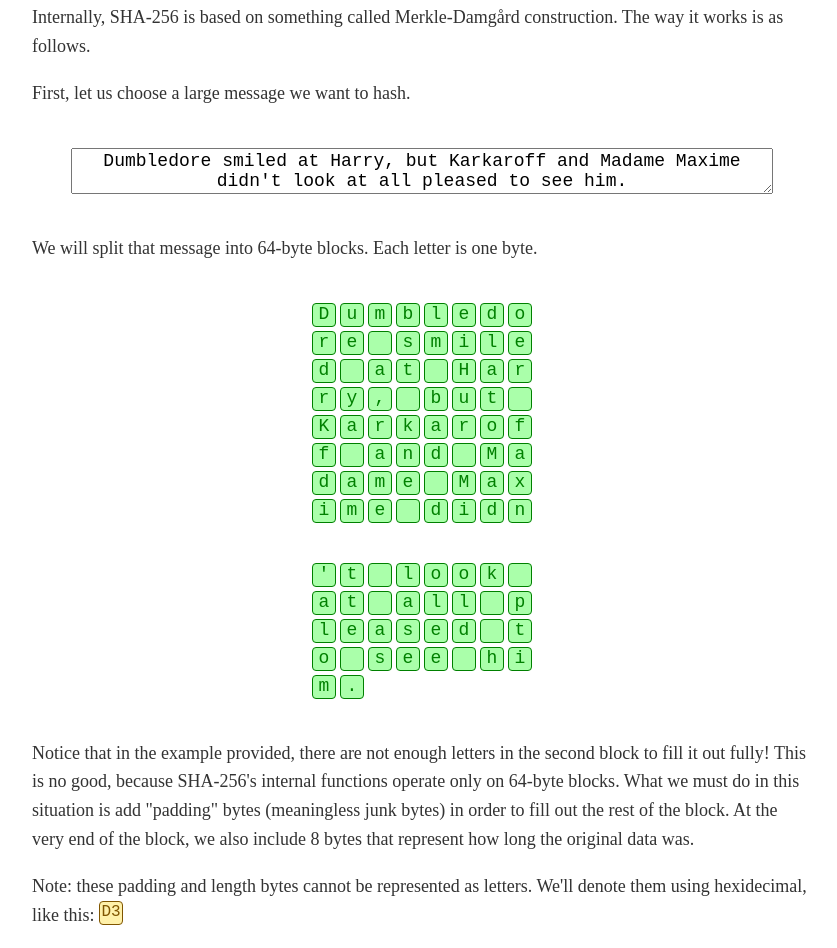
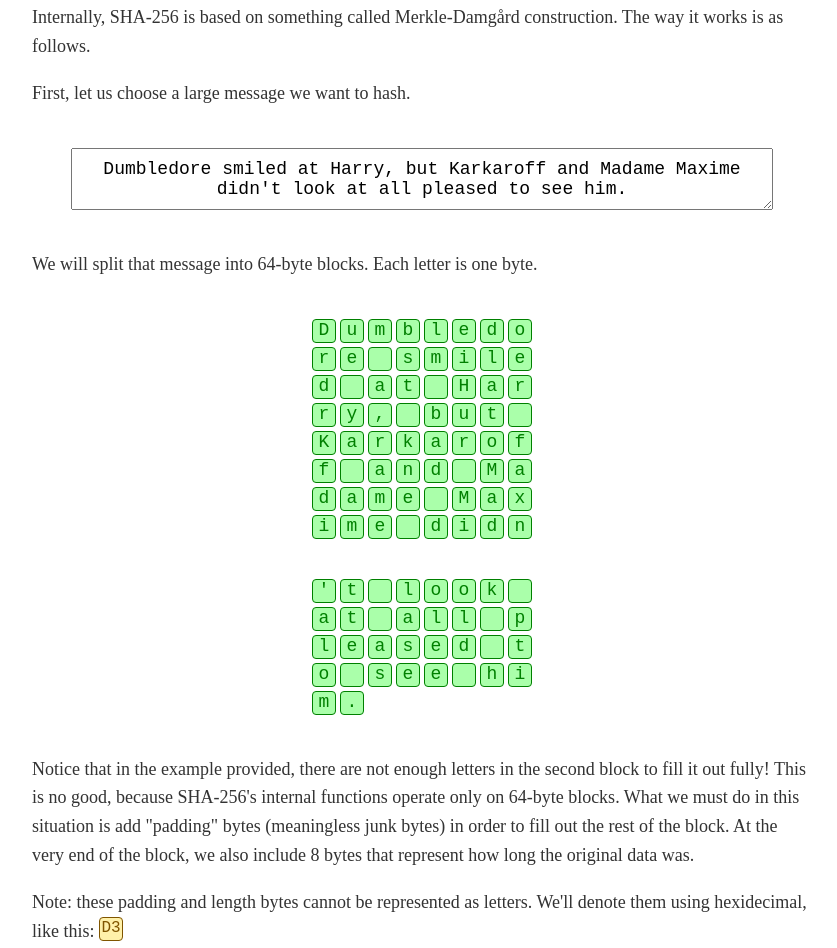
Before and after one commit to KevinTheShoe/hash-length-extension-demo, a plain HTML site: page index.html in a window 1280 px wide. Shown: the part 3183-4131 px from the top of the page, without its empty margins (218-1055 px from the left). Drawn offline with Linux system fonts and the light colour scheme.

Commit message:
Make text boxes grow with input

```diff
--- a/style.css
+++ b/style.css
@@ -23,6 +23,8 @@ blockquote {
 textarea {
 	font-family: monospace;
 	font-size: 18px;
+	field-sizing: content;
+	padding: 10px;
 }
 
 .centered {
```
